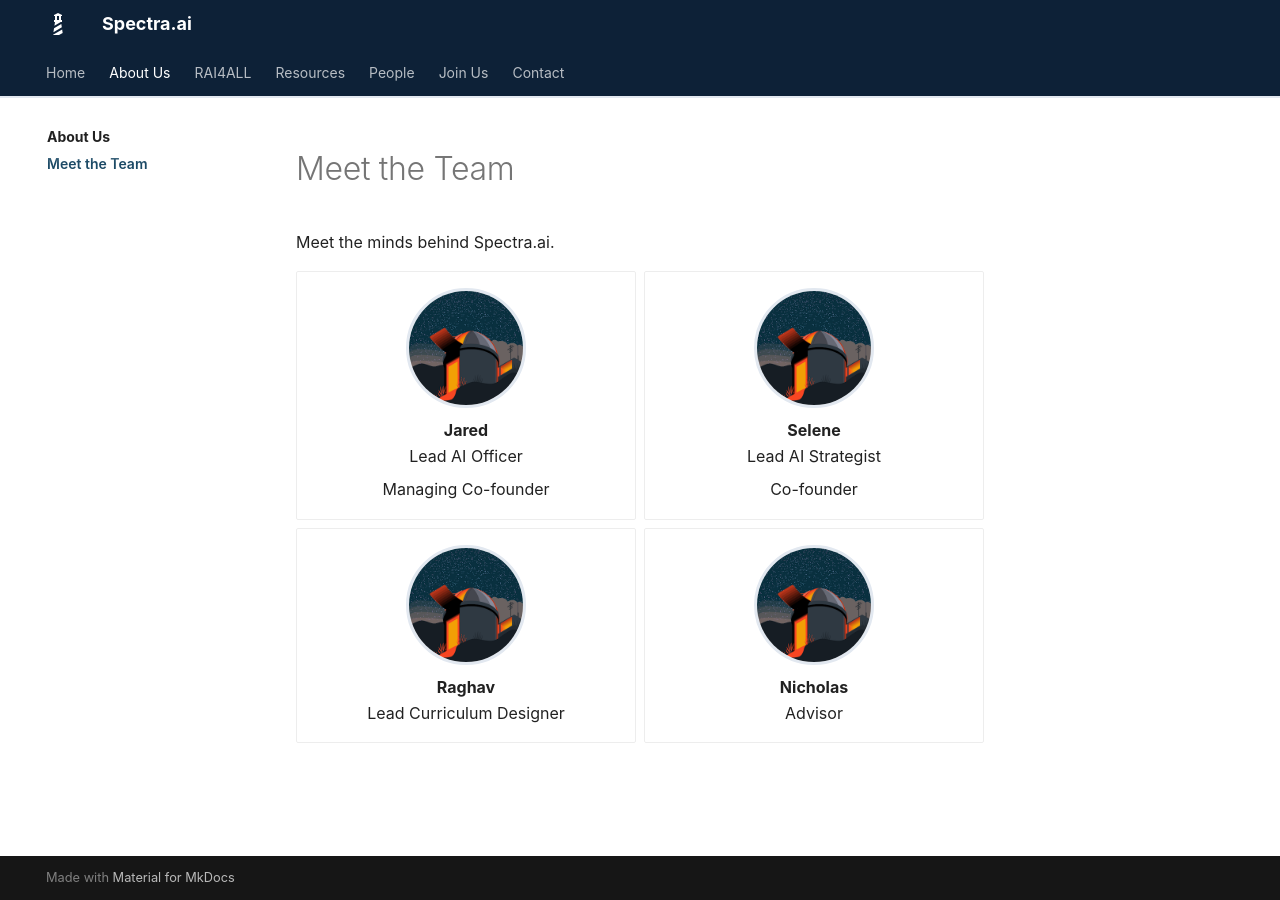
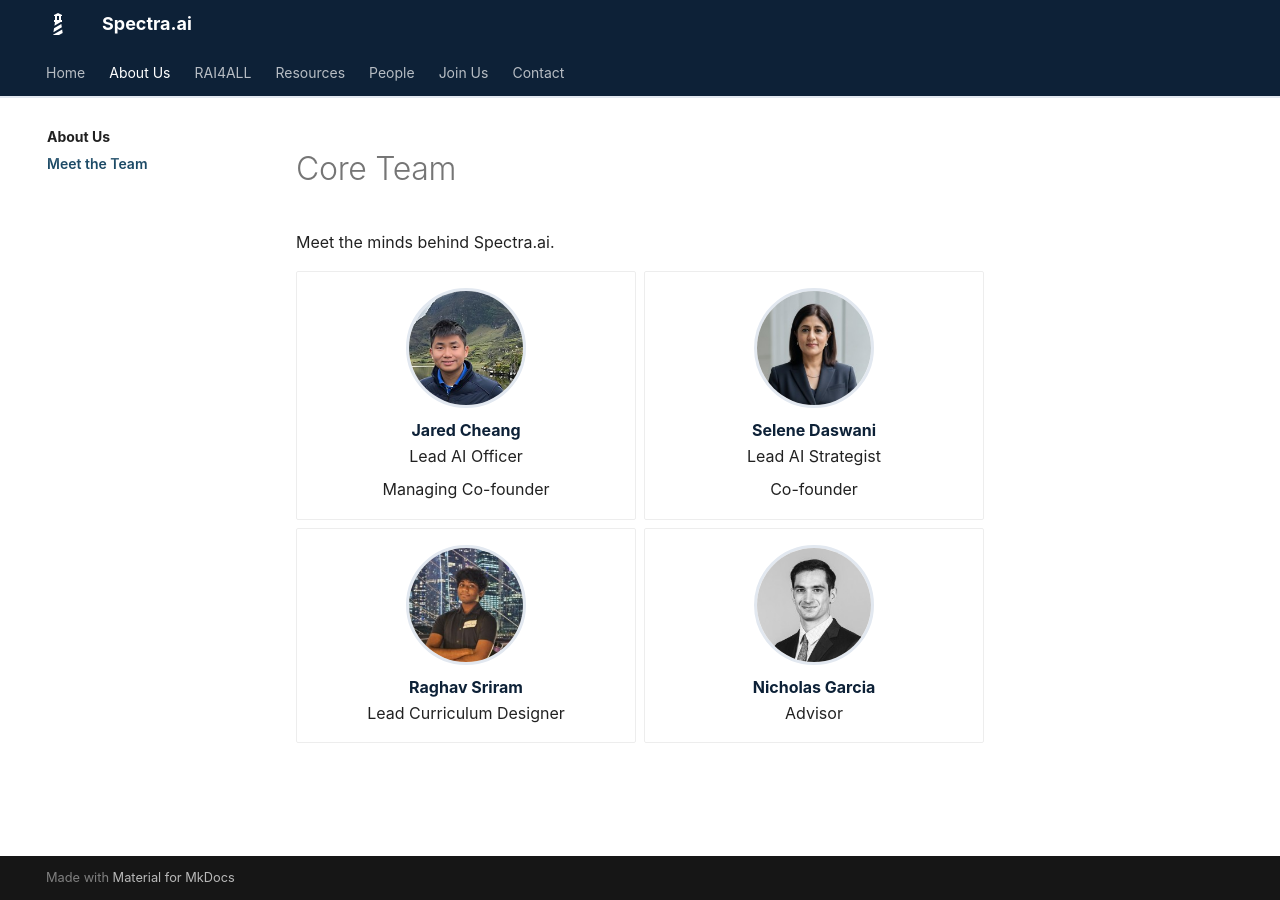
Before and after one commit to spectra-ai-main/spectra-ai-main.github.io, an MkDocs documentation site: the page built from docs/about/team.md, in a window 1280 px wide. Built offline with MkDocs 1.6.1 and Material for MkDocs 9.7.7, drawn with Linux system fonts in a browser that asks for light colours.

Commit message:
core team update

```diff
--- a/docs/about/team.md
+++ b/docs/about/team.md
@@ -1,27 +1,27 @@
-# Meet the Team
+# Core Team
 
 Meet the minds behind Spectra.ai.
 
 <div class="grid cards" markdown>
 
--   ![Jared](../assets/favicon.png){: .team-circle }
-    **Jared**
+-   ![Jared](../assets/team/jared.jpg){: .team-circle }
+    [**Jared Cheang**](https://sg.linkedin.com/in/jared-cheang)
     Lead AI Officer
 
     Managing Co-founder
 
--   ![Selene](../assets/favicon.png){: .team-circle }
-    **Selene**
+-   ![Selene](../assets/team/selene.jpg){: .team-circle }
+    [**Selene Daswani**](https://sg.linkedin.com/in/selenedaswani)
     Lead AI Strategist
 
     Co-founder
 
--   ![Raghav](../assets/favicon.png){: .team-circle }
-    **Raghav**
+-   ![Raghav](../assets/team/raghav.jpg){: .team-circle }
+    [**Raghav Sriram**](https://www.linkedin.com/in/raghav-sriram-8a0b23288/)
     Lead Curriculum Designer
 
--   ![Nicholas](../assets/favicon.png){: .team-circle }
-    **Nicholas**
+-   ![Nicholas](../assets/team/nicholas.jpg){: .team-circle }
+    [**Nicholas Garcia**](https://www.linkedin.com/in/nickmacgregorgarcia/)
     Advisor
 
 </div>
```
Also changed, not shown: docs/assets/team/alice.png (deleted), docs/assets/team/bob.png (deleted), docs/assets/team/charlie.png (deleted), docs/assets/team/jared.jpg (added), docs/assets/team/nicholas.jpg (added), docs/assets/team/raghav.jpg (added), docs/assets/team/selene.jpg (added).
